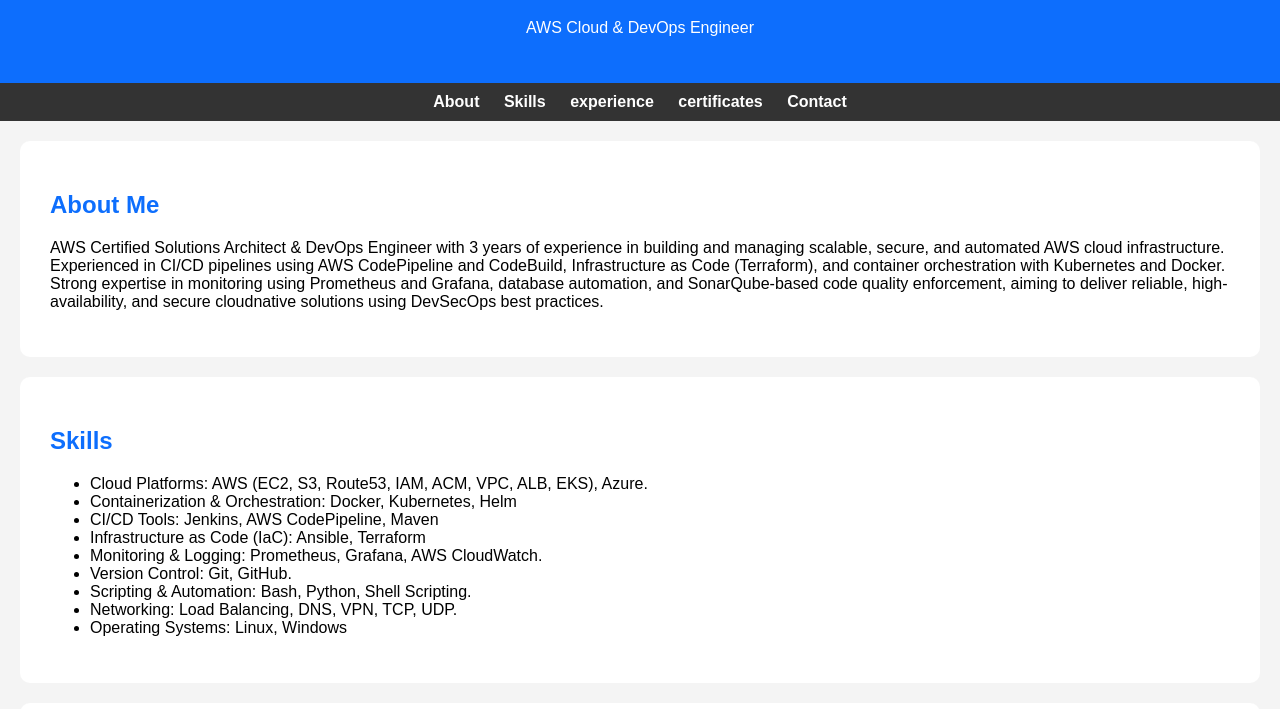
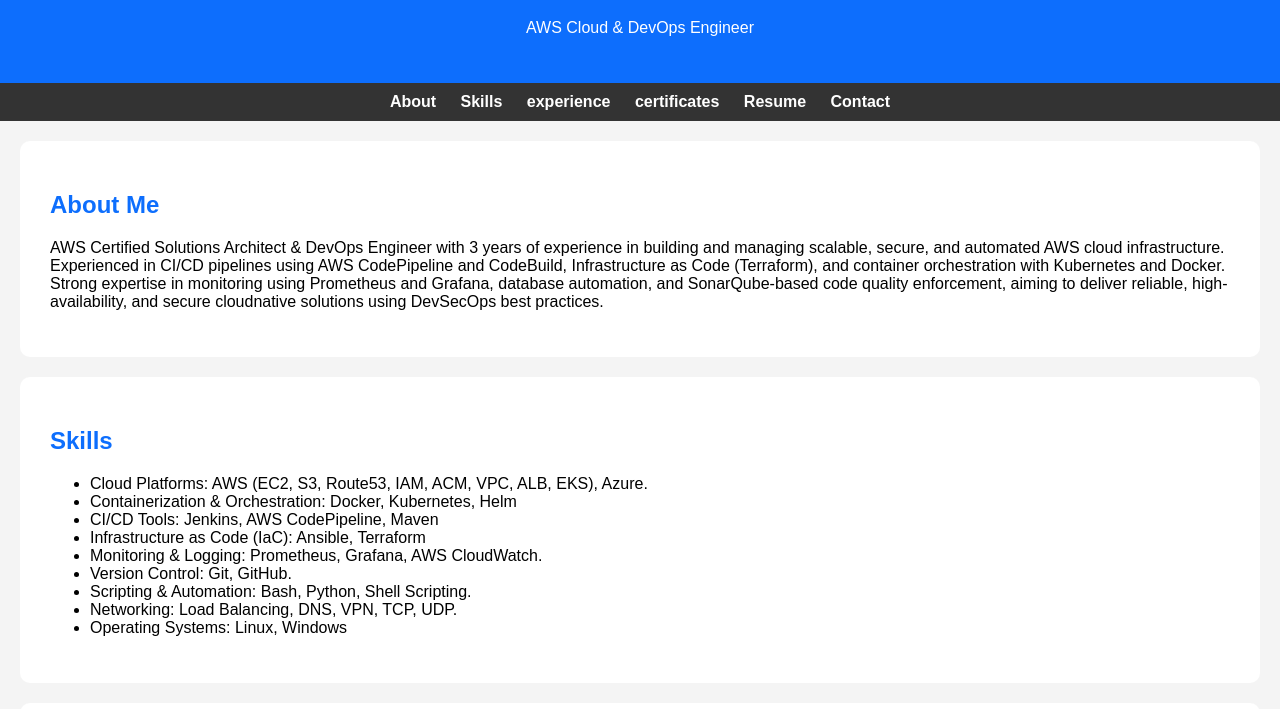
Before and after one commit to Hariom-Pal1/hariom-portfolio, a plain HTML site: page index.html in a window 1280 px wide. Shown: the part 91-800 px from the top of the page. Drawn offline with Linux system fonts and the light colour scheme.

Commit message:
Update index.html

```diff
--- a/index.html
+++ b/index.html
@@ -18,6 +18,7 @@
     <a href="#skills">Skills</a>
     <a href="#experience">experience</a>
     <a href="#certificates">certificates</a>
+    <a href="#Resume">Resume</a>
     <a href="#contact">Contact</a>
 
 </nav>
```
